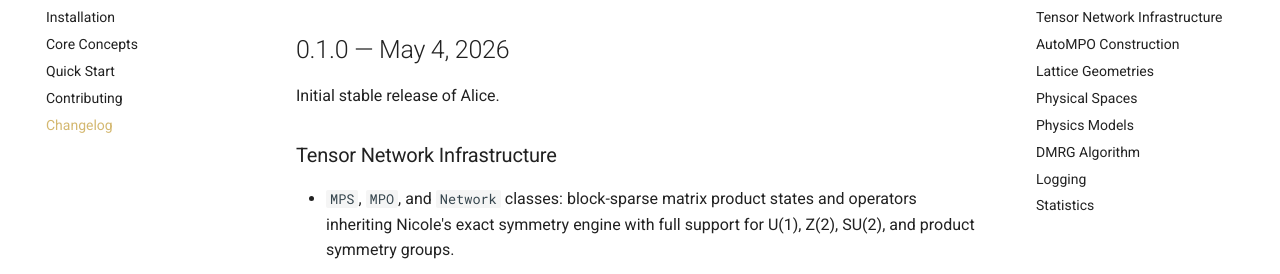
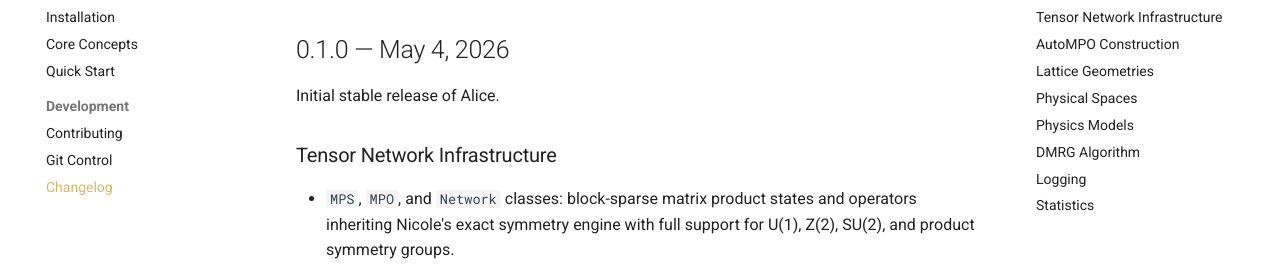
Before and after one commit to Ideogenesis-AI/Alice, an MkDocs documentation site: the page built from docs/getting-started/changelog.md, in a window 1280 px wide. Shown: the part 188-462 px from the top of the page. Built offline with MkDocs 1.6.1 and Material for MkDocs 9.7.7, drawn with Linux system fonts in a browser that asks for light colours; comment, search, counter and statistics services are not loaded.

Commit message:
Refactor navigation structure in mkdocs configuration for Alice project
Reorganized the navigation in mkdocs.yml to create a dedicated "Development" section. This new section includes links to the Contributing guide, Git Control documentation, and Changelog, improving the clarity and accessibility of development-related resources for contributors.

```diff
--- a/mkdocs.yml
+++ b/mkdocs.yml
@@ -57,8 +57,10 @@ nav:
     - Installation: getting-started/installation.md
     - Core Concepts: getting-started/core-concepts.md
     - Quick Start: getting-started/quick-start.md
-    - Contributing: getting-started/contributing.md
-    - Changelog: getting-started/changelog.md
+    - Development:
+      - Contributing: getting-started/contributing.md
+      - Git Control: getting-started/git-control.md
+      - Changelog: getting-started/changelog.md
   - API Reference:
     - Overview: api/index.md
     - Network:
```
